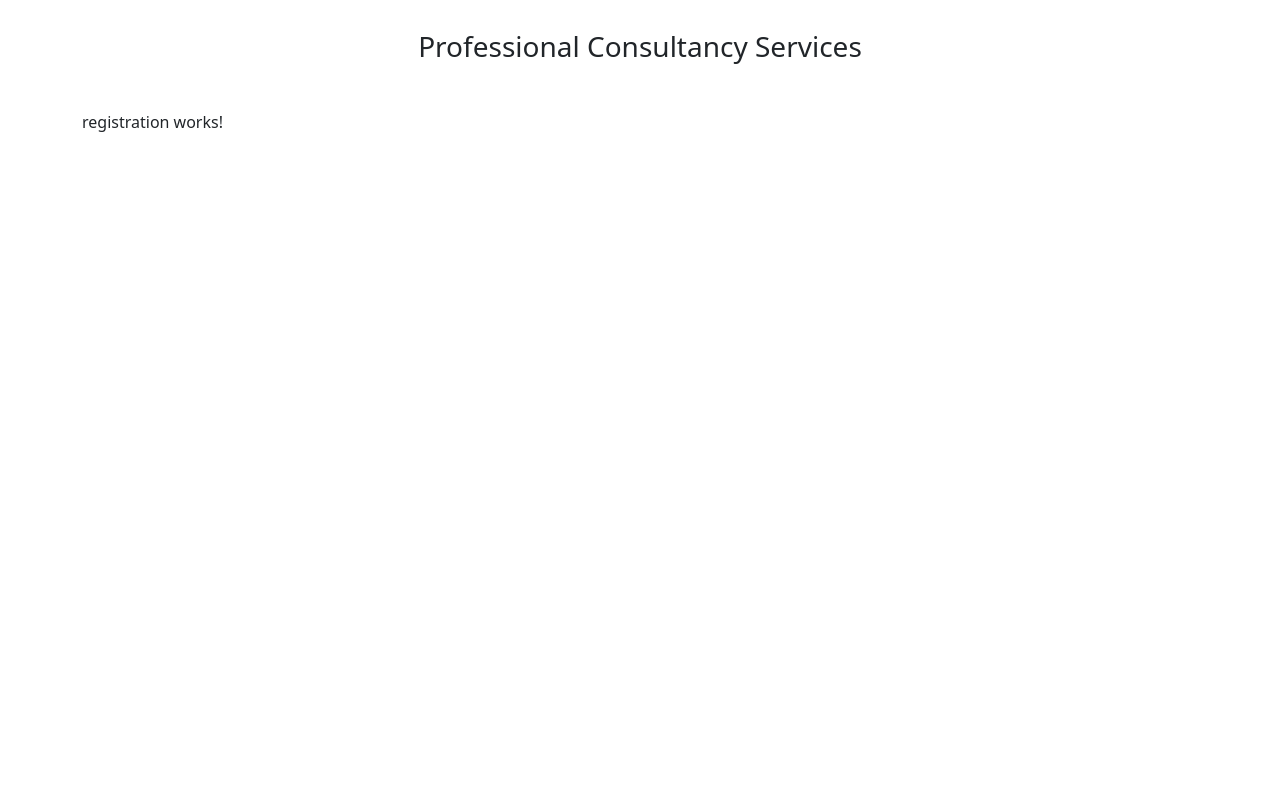
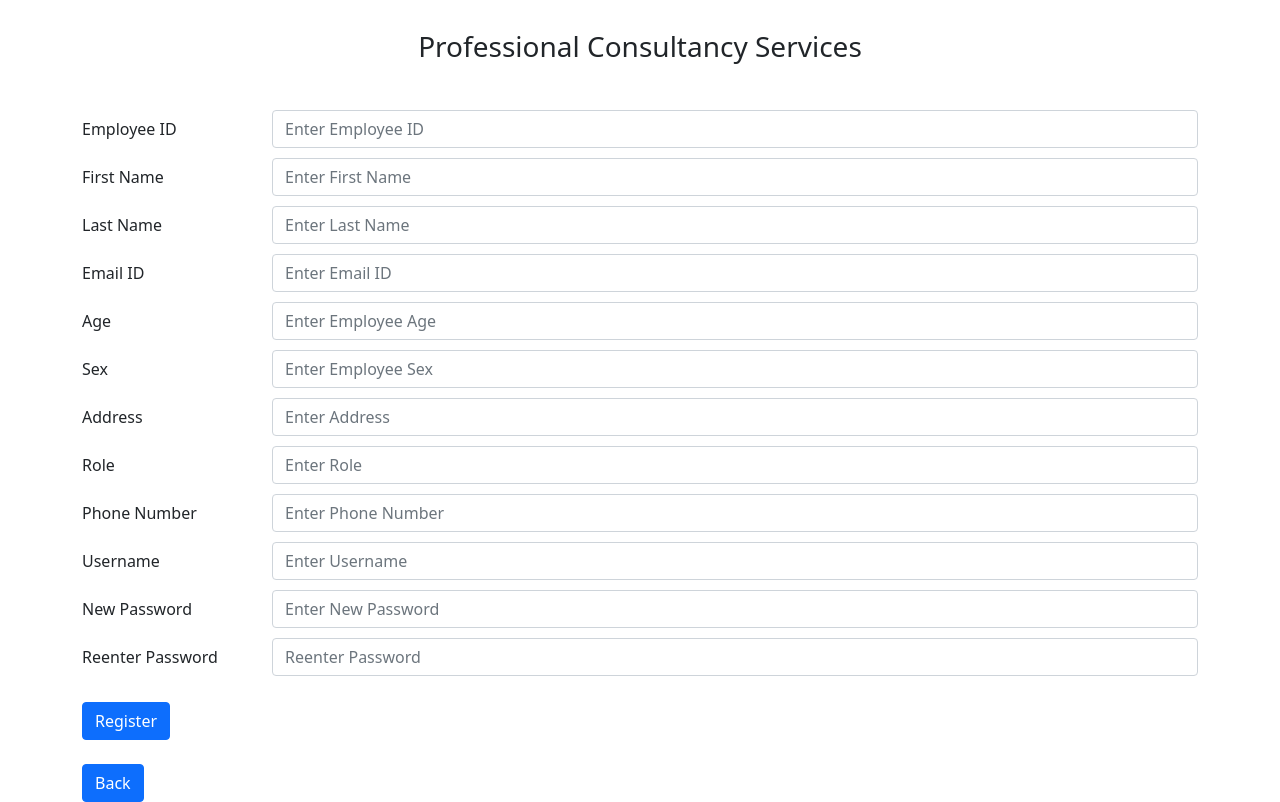
Before and after one commit to abhishekbhajantri/Professional-Consultancy-Service, an Angular app in the folder pcs-frontend/: page /registration in a window 1280 px wide. Built offline with nearby package versions, Linux system fonts and the light colour scheme.

Commit message:
Login and registration connectivity

```diff
--- a/pcs-frontend/src/app/app-routing.module.ts
+++ b/pcs-frontend/src/app/app-routing.module.ts
@@ -4,7 +4,7 @@ import { LoginComponent } from './login/login.component';
 import { RegistrationComponent } from './registration/registration.component';
 
 const routes: Routes = [
-  { path: '', component: LoginComponent, pathMatch: 'full'},
+  // { path: '', component: LoginComponent, pathMatch: 'full'},
   { path: 'login', component: LoginComponent},
   {path: 'registration', component: RegistrationComponent}
 ];
--- a/pcs-frontend/src/app/app.module.ts
+++ b/pcs-frontend/src/app/app.module.ts
@@ -7,6 +7,7 @@ import { LoginComponent } from './login/login.component';
 import { EmployeeComponent } from './employee/employee.component';
 import { RegistrationComponent } from './registration/registration.component';
 import { FormsModule, ReactiveFormsModule } from '@angular/forms';
+import { HttpClientModule } from '@angular/common/http';
 
 @NgModule({
   declarations: [
@@ -19,7 +20,8 @@ import { FormsModule, ReactiveFormsModule } from '@angular/forms';
     BrowserModule,
     AppRoutingModule,
     FormsModule,
-    ReactiveFormsModule
+    ReactiveFormsModule,
+    HttpClientModule
   ],
   providers: [],
   bootstrap: [AppComponent]
--- a/pcs-frontend/src/app/login/login.component.html
+++ b/pcs-frontend/src/app/login/login.component.html
@@ -30,7 +30,7 @@
   >
     Login
   </button>
-
+  <br><br>
   <button
     (click)="Register()"
     class="btn btn-primary"
--- a/pcs-frontend/src/app/login/login.component.ts
+++ b/pcs-frontend/src/app/login/login.component.ts
@@ -1,27 +1,37 @@
-import { Component, OnInit } from "@angular/core";
+import { Component, OnInit } from '@angular/core';
+import { Router } from '@angular/router';
+import { SharedService } from '../shared.service';
 
 @Component({
   selector: 'app-login',
   templateUrl: './login.component.html',
-  styleUrls: ['./login.component.css']
+  styleUrls: ['./login.component.css'],
 })
 export class LoginComponent implements OnInit {
+  constructor(private service: SharedService, private router: Router) {}
 
-  constructor() { }
-
+  employeeList: any[] = [];
   Username?: string;
   Password?: string;
 
   ngOnInit(): void {
+    // this.service.getEmployeeList().subscribe((list) => {
+    //   this.employeeList = list;
+    // });
   }
 
   LoginEmployee() {
-    console.log(this.Username);
-    console.log(this.Password);
+    // var emp = this.employeeList.find((emp) => emp.username === this.Username);
+    // if (emp != null && emp.password === this.Password) {
+    if(this.Username === "admin" && this.Password === "admin123") {
+      alert('Logged In');
+      this.router.navigateByUrl('/employees');
+    } else {
+      alert('Invalid Credentials');
+    }
   }
 
   Register() {
-
+    this.router.navigateByUrl('/registration');
   }
-
 }
--- a/pcs-frontend/src/app/registration/registration.component.html
+++ b/pcs-frontend/src/app/registration/registration.component.html
@@ -1 +1,141 @@
-<p>registration works!</p>
+<div class="d-flex flex-row bd-highlight mb-3">
+    <div class="form-group row">
+        <label class="col-sm-2 col-form-label">Employee ID</label>
+        <div class="col-sm-10">
+          <input
+            type="text"
+            class="form-control"
+            [(ngModel)]="employeeId"
+            placeholder="Enter Employee ID"
+          />
+        </div>
+        <br><br>
+        <label class="col-sm-2 col-form-label">First Name</label>
+        <div class="col-sm-10">
+          <input
+            type="text"
+            class="form-control"
+            [(ngModel)]="firstName"
+            placeholder="Enter First Name"
+          />
+        </div>
+        <br><br>
+        <label class="col-sm-2 col-form-label">Last Name</label>
+        <div class="col-sm-10">
+          <input
+            type="text"
+            class="form-control"
+            [(ngModel)]="lastName"
+            placeholder="Enter Last Name"
+          />
+        </div>
+        <br><br>
+        <label class="col-sm-2 col-form-label">Email ID</label>
+        <div class="col-sm-10">
+          <input
+            type="text"
+            class="form-control"
+            [(ngModel)]="emailId"
+            placeholder="Enter Email ID"
+          />
+        </div>
+        <br><br>
+        <label class="col-sm-2 col-form-label">Age</label>
+        <div class="col-sm-10">
+          <input
+            type="text"
+            class="form-control"
+            [(ngModel)]="age"
+            placeholder="Enter Employee Age"
+          />
+        </div>
+        <br><br>
+        <label class="col-sm-2 col-form-label">Sex</label>
+        <div class="col-sm-10">
+          <input
+            type="text"
+            class="form-control"
+            [(ngModel)]="sex"
+            placeholder="Enter Employee Sex"
+          />
+        </div>
+        <br><br>
+        <label class="col-sm-2 col-form-label">Address</label>
+        <div class="col-sm-10">
+          <input
+            type="text"
+            class="form-control"
+            [(ngModel)]="address"
+            placeholder="Enter Address"
+          />
+        </div>
+        <br><br>
+        <label class="col-sm-2 col-form-label">Role</label>
+        <div class="col-sm-10">
+          <input
+            type="text"
+            class="form-control"
+            [(ngModel)]="role"
+            placeholder="Enter Role"
+          />
+        </div>
+        <br><br>
+        <label class="col-sm-2 col-form-label">Phone Number</label>
+        <div class="col-sm-10">
+          <input
+            type="text"
+            class="form-control"
+            [(ngModel)]="phoneNo"
+            placeholder="Enter Phone Number"
+          />
+        </div>
+        <br><br>
+
+        <label class="col-sm-2 col-form-label">Username</label>
+        <div class="col-sm-10">
+          <input
+            type="text"
+            class="form-control"
+            [(ngModel)]="username"
+            placeholder="Enter Username"
+          />
+        </div>
+        <br><br>
+
+        <label class="col-sm-2 col-form-label">New Password</label>
+        <div class="col-sm-10">
+          <input
+            type="password"
+            class="form-control"
+            [(ngModel)]="password"
+            placeholder="Enter New Password"
+          />
+        </div>
+        <br><br>
+
+        <label class="col-sm-2 col-form-label">Reenter Password</label>
+        <div class="col-sm-10">
+            <input
+              type="password"
+              class="form-control"
+              [(ngModel)]="password2"
+              placeholder="Reenter Password"
+            />
+          </div>
+          <br><br>
+    </div>
+</div>
+
+  <button
+    (click)="Register()"
+    class="btn btn-primary"
+  >
+    Register
+  </button>
+  <br><br>
+  <button
+    (click)="GoBack()"
+    class="btn btn-primary"
+  >
+    Back
+  </button>
--- a/pcs-frontend/src/app/registration/registration.component.ts
+++ b/pcs-frontend/src/app/registration/registration.component.ts
@@ -1,15 +1,35 @@
 import { Component, OnInit } from '@angular/core';
+import { Router } from '@angular/router';
+import { SharedService } from '../shared.service';
 
 @Component({
   selector: 'app-registration',
   templateUrl: './registration.component.html',
-  styleUrls: ['./registration.component.css']
+  styleUrls: ['./registration.component.css'],
 })
 export class RegistrationComponent implements OnInit {
+  constructor(private shared: SharedService, private router: Router) {}
 
-  constructor() { }
+  employeeId?: number;
+  firstName?: string;
+  lastName?: string;
+  emailId?: string;
+  age?: string;
+  sex?: string;
+  phoneNo?: string;
+  address?: string;
+  role?: string;
+  username?: string;
+  password?: string;
+  password2?: string;
 
-  ngOnInit(): void {
+  ngOnInit(): void {}
+
+  Register() {
+
   }
 
+  GoBack() {
+    this.router.navigateByUrl('/login');
+  }
 }
--- /dev/null
+++ b/pcs-frontend/src/app/shared.service.ts
@@ -0,0 +1,28 @@
+import { Injectable } from '@angular/core';
+import { HttpClient } from '@angular/common/http';
+import { Observable } from 'rxjs';
+
+
+@Injectable({
+  providedIn: 'root'
+})
+export class SharedService {
+
+  readonly url = "https://localhost:5001/";
+
+  constructor(private http: HttpClient) { }
+
+  addEmployee(employee: any) {
+    return this.http.post(this.url, employee);
+  }
+
+  getEmployee(id: number) {
+    return this.http.get(this.url + `/${id}`);
+  }
+
+  getEmployeeList(): Observable<any> {
+    return this.http.get(this.url);
+  }
+
+
+}
```
Also changed, not shown: 1 other file (tests, documents, lock files or other folders).
